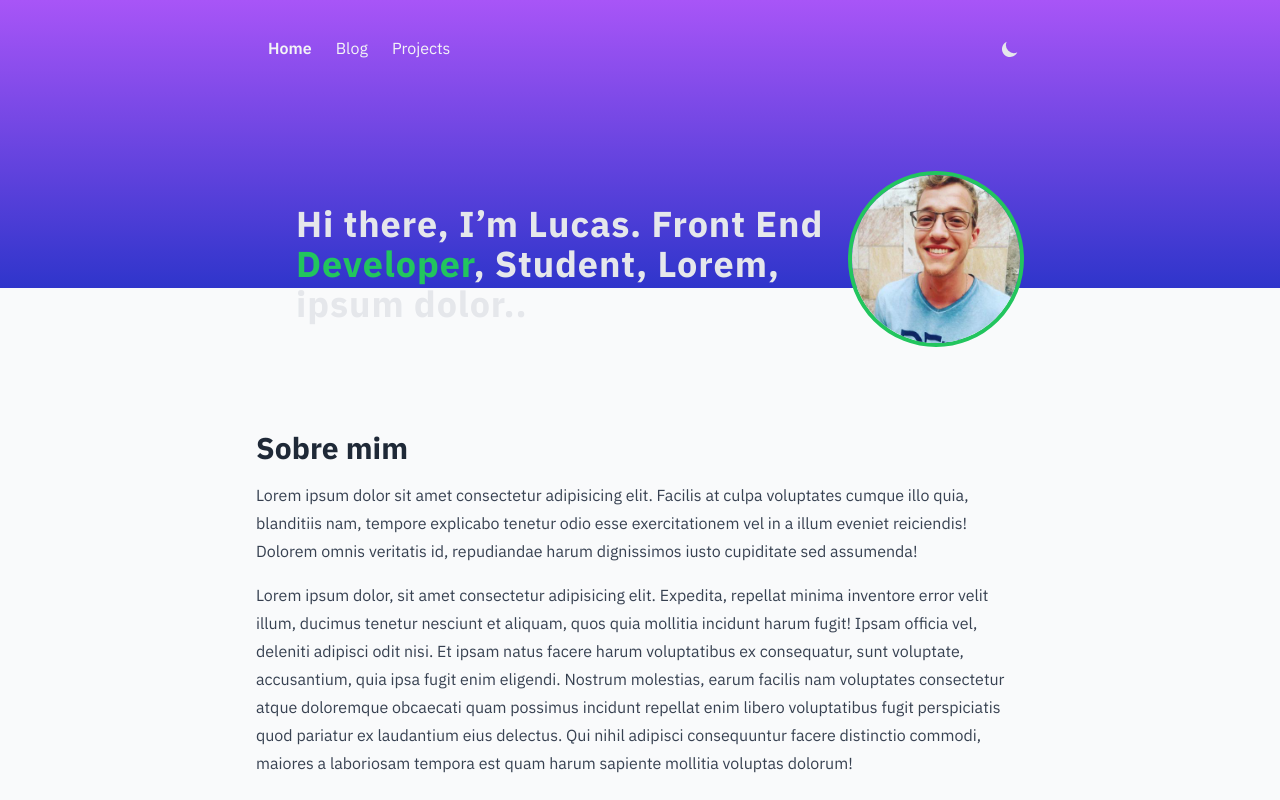
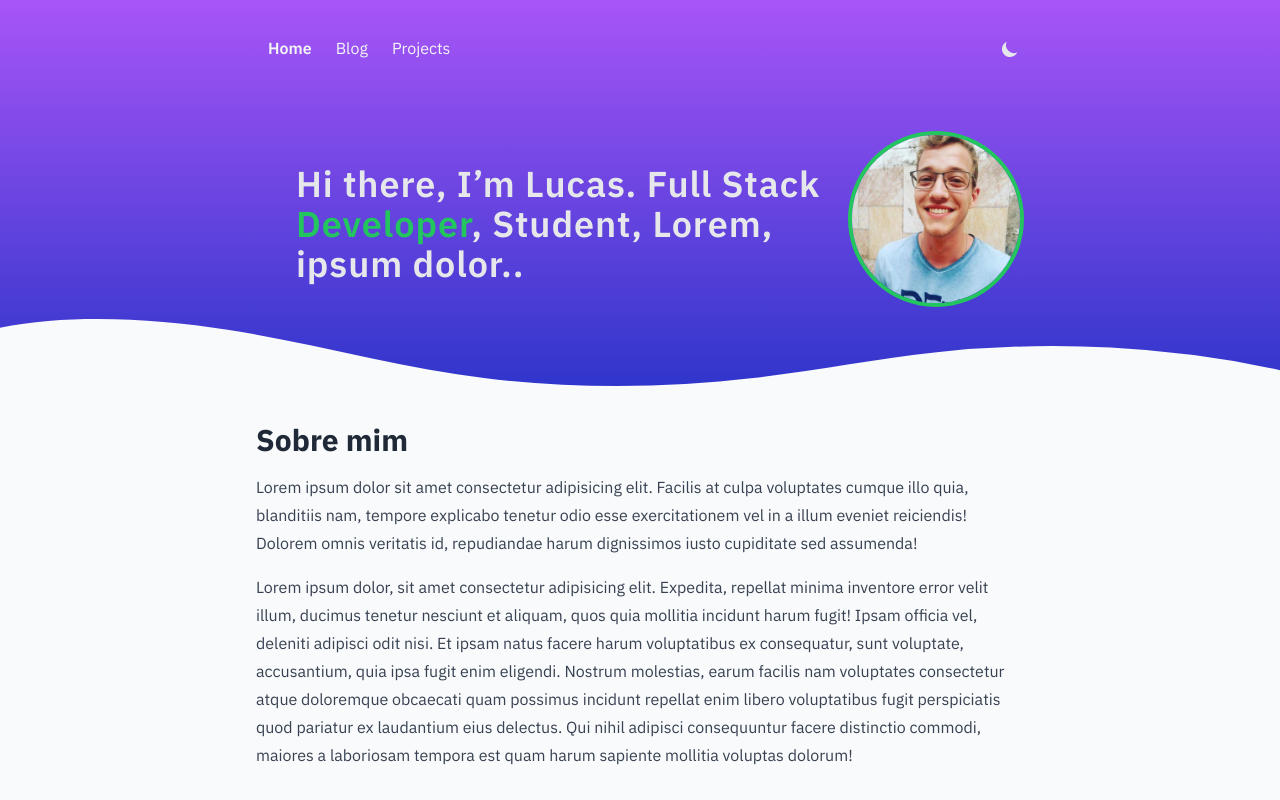
Before and after one commit to LucasMallmann/lucasmallmann, a Next.js app: page / in a window 1280 px wide. Shown: the top 800 px of the page. Built offline with nearby package versions, Linux system fonts and the light colour scheme.

Commit message:
fix wave

```diff
--- a/src/components/Header.tsx
+++ b/src/components/Header.tsx
@@ -36,7 +36,7 @@ const Header = () => {
   return (
     <div className={cn('px-8 z-10')}>
       <div className="max-w-3xl w-full mx-auto flex items-center pt-8 pb-8 sm:pb-16">
-        <nav className="flex items-center flex-1">
+        <nav className="flex items-center flex-1 space-x-2 sm:space-x-0">
           <NavItem href={'/'} text="Home" isHomePage={isHomePage} />
           <NavItem href={'/blog'} text="Blog" isHomePage={isHomePage} />
           <NavItem href={'/projects'} text="Projects" isHomePage={isHomePage} />
--- /dev/null
+++ b/src/components/Intro.tsx
@@ -0,0 +1,54 @@
+import classNames from 'classnames';
+import Image from 'next/image';
+import { motion } from 'framer-motion';
+
+const animationProps = {
+  hidden: {
+    y: '-18px',
+    opacity: 0,
+  },
+  visible: {
+    y: 0,
+    opacity: 1,
+    transition: {
+      delay: 0.4,
+    },
+  },
+};
+
+const Intro = () => {
+  return (
+    <div
+      className={classNames(
+        'flex flex-col items-center md:px-0 md:flex-row-reverse md:justify-between',
+        'max-w-3xl mx-auto'
+      )}
+    >
+      <motion.div initial="hidden" animate="visible" variants={animationProps}>
+        <div className="border-green-500 border-4 rounded-full relative w-44 h-44 dark:border-purple-500">
+          <Image
+            className="round-image"
+            alt="Lucas Mallmann"
+            src="/me.jpeg"
+            fill
+          />
+        </div>
+      </motion.div>
+      <motion.h1
+        className={classNames(
+          'text-2xl md:tracking-wide text-center sm:text-left',
+          'font-semibold text-gray-200 mt-4 md:ml-10 md:w-10/12 md:px-0 md:text-4xl'
+        )}
+        initial="hidden"
+        animate="visible"
+        variants={animationProps}
+      >
+        Hi there, I’m Lucas. Full Stack {` `}
+        <span className="text-green-500">Developer</span>, Student, Lorem, ipsum
+        dolor..
+      </motion.h1>
+    </div>
+  );
+};
+
+export default Intro;
--- a/src/components/Waves.tsx
+++ b/src/components/Waves.tsx
@@ -5,27 +5,16 @@ type Props = {
 };
 
 export default function Waves({ theme }) {
-  const fillColor = theme === 'dark' ? '#111827' : '#F9FAFB';
+  const fillColor = theme === 'dark' ? '#111827' : '#2F35CB';
 
   return (
-    <div
-      className="overflow-hidden w-full absolute bottom-0 right-0"
-      style={{ height: '90px' }}
-    >
-      <svg
-        preserveAspectRatio="none"
-        width="1440"
-        height="74"
-        viewBox="0 0 1440 74"
-        className="absolute w-106 bottom-0 bg-to-blue-400"
-        fill={fillColor}
-        style={{
-          left: '-3%',
-          right: '-3%',
-          minWidth: '600px',
-        }}
-      >
-        <path d="M456.464 0.0433865C277.158 -1.70575 0 50.0141 0 50.0141V74H1440V50.0141C1440 50.0141 1320.4 31.1925 1243.09 27.0276C1099.33 19.2816 1019.08 53.1981 875.138 50.0141C710.527 46.3727 621.108 1.64949 456.464 0.0433865Z" />
+    <div className="absolute w-full bottom-0">
+      <svg xmlns="http://www.w3.org/2000/svg" viewBox="0 0 1440 320">
+        <path
+          fill="#2F35CB"
+          fill-opacity="1"
+          d="M0,128L1440,224L1440,0L0,0Z"
+        ></path>
       </svg>
     </div>
   );
--- a/src/pages/_app.tsx
+++ b/src/pages/_app.tsx
@@ -1,6 +1,7 @@
 import 'styles/global.css';
 
-import React from 'react';
+import React, { ReactElement, ReactNode } from 'react';
+import { NextPage } from 'next';
 import { AppProps } from 'next/app';
 import Head from 'next/head';
 import { ThemeProvider } from 'next-themes';
@@ -19,7 +20,17 @@ import MDXComponents from 'components/MDXComponents';
  */
 import SEO from 'config/next-seo.config';
 
-const MyApp: React.FC<AppProps> = ({ Component, pageProps }) => {
+export type NextPageWithLayout<P = {}, IP = P> = NextPage<P, IP> & {
+  getLayout?: (page: ReactElement) => ReactNode;
+};
+
+type AppPropsWithLayout = AppProps & {
+  Component: NextPageWithLayout;
+};
+
+const MyApp = ({ Component, pageProps }: AppPropsWithLayout) => {
+  const getLayout = Component.getLayout ?? ((page) => page);
+
   return (
     <ThemeProvider attribute="class">
       <AnimateSharedLayout>
@@ -31,9 +42,7 @@ const MyApp: React.FC<AppProps> = ({ Component, pageProps }) => {
             />
           </Head>
           <DefaultSeo {...SEO} />
-          <Layout>
-            <Component {...pageProps} />
-          </Layout>
+          {getLayout(<Component {...pageProps} />)}
         </MDXProvider>
       </AnimateSharedLayout>
     </ThemeProvider>
--- a/src/pages/blog.tsx
+++ b/src/pages/blog.tsx
@@ -16,8 +16,6 @@ const description =
 export default function Blog(
   props: InferGetStaticPropsType<typeof getStaticProps>
 ) {
-  console.log(props.posts);
-
   return (
     <>
       <NextSeo
@@ -35,7 +33,7 @@ export default function Blog(
           <h1 className="text-3xl font-bold text-gray-800 dark:text-gray-100 my-4 tracking-tight md:text-5xl md:mt-4">
             Meu Blog pessoal
           </h1>
-          <p className='text-gray-800 dark:text-gray-100'>
+          <p className="text-gray-800 dark:text-gray-100">
             Lorem ipsum dolor sit amet consectetur adipisicing elit. Odio
             quisquam vel omnis quo consectetur maiores id doloremque enim vero?
             Recusandae hic ipsa autem inventore reiciendis id magnam iusto, quae
--- a/src/pages/index.tsx
+++ b/src/pages/index.tsx
@@ -1,6 +1,7 @@
 import { useTheme } from 'next-themes';
 import Image from 'next/image';
 import { motion } from 'framer-motion';
+import classNames from 'classnames';
 
 /**
  * Components
@@ -9,63 +10,19 @@ import Waves from 'components/Waves';
 import FadeInWhenVisible from 'components/FadeInWhenVisible';
 import Techs from 'components/Techs';
 import Work from 'components/Work';
-import classNames from 'classnames';
 
-const animationProps = {
-  hidden: {
-    y: '-18px',
-    opacity: 0,
-  },
-  visible: {
-    y: 0,
-    opacity: 1,
-    transition: {
-      delay: 0.4,
-    },
-  },
-};
+import { NextPageWithLayout } from './_app';
+import Header from 'components/Header';
+import Footer from 'components/Footer';
+import Intro from 'components/Intro';
 
-export default function Home() {
+const Home: NextPageWithLayout = () => {
   const { theme } = useTheme();
 
   return (
-    <main className="overflow-hidden">
-      <div
-        className={classNames(
-          'h-72 w-full z-0 bg-gradient-to-b',
-          'from-purple-500 to-purple-800 dark:from-gray-950 dark:via-gray-800 dark:to-gray-700',
-          'absolute inset-0 z-0'
-        )}
-      ></div>
-
-      <div className="flex flex-col max-w-3xl mx-auto relative z-10 mt-10 md:p-0">
-        <div className="flex flex-col items-center px-8 md:px-0 md:flex-row-reverse md:justify-between">
-          <motion.div
-            initial="hidden"
-            animate="visible"
-            variants={animationProps}
-          >
-            <div className="border-green-500 border-4 rounded-full relative w-44 h-44 dark:border-purple-500">
-              <Image
-                className="round-image"
-                alt="Lucas Mallmann"
-                src="/me.jpeg"
-                fill
-              />
-            </div>
-          </motion.div>
-          <motion.h1
-            className="text-2xl relative md:tracking-wide font-bold text-gray-800 md:text-gray-200 mt-4 dark:text-gray-100 md:ml-10 md:w-10/12 md:px-0 md:text-4xl"
-            initial="hidden"
-            animate="visible"
-            variants={animationProps}
-          >
-            Hi there, I’m Lucas. Front End{' '}
-            <span className="text-green-500">Developer</span>, Student, Lorem,
-            ipsum dolor..
-          </motion.h1>
-        </div>
-        <section className="mt-4 md:mt-16 px-8 md:px-0">
+    <main className="overflow-hidden px-8">
+      <div className="flex flex-col max-w-3xl mx-auto z-10 md:p-0">
+        <section className="mt-4 px-8 md:px-0">
           <motion.h1
             className="text-3xl leading-8 font-bold text-gray-800 mt-6 dark:text-gray-300"
             initial="hidden"
@@ -252,4 +209,37 @@ export default function Home() {
       </div>
     </main>
   );
-}
+};
+
+Home.getLayout = (page) => {
+  return (
+    <>
+      <div
+        className={classNames(
+          'z bg-gradient-to-b relative',
+          'from-purple-500 to-purple-800 dark:from-gray-950 dark:via-gray-800 dark:to-gray-700 pb-20'
+        )}
+      >
+        <Header />
+        <Intro />
+        <div className="custom-shape-divider-bottom-1672704025">
+          <svg
+            data-name="Layer 1"
+            xmlns="http://www.w3.org/2000/svg"
+            viewBox="0 0 1200 120"
+            preserveAspectRatio="none"
+          >
+            <path
+              d="M321.39,56.44c58-10.79,114.16-30.13,172-41.86,82.39-16.72,168.19-17.73,250.45-.39C823.78,31,906.67,72,985.66,92.83c70.05,18.48,146.53,26.09,214.34,3V0H0V27.35A600.21,600.21,0,0,0,321.39,56.44Z"
+              className="shape-fill fill-gray-50 dark:fill-gray-900"
+            />
+          </svg>
+        </div>
+      </div>
+      {page}
+      <Footer />
+    </>
+  );
+};
+
+export default Home;
--- a/src/styles/global.css
+++ b/src/styles/global.css
@@ -219,14 +219,19 @@ input[type="email"] {
   border-radius: 50%;
 }
 
-.intro::after {
-  background-image: url(https://www.inkdrop.app/section-separator.svg/section-separator.svg);
-  background-size: cover;
-  content: "";
+.custom-shape-divider-bottom-1672704025 {
+  position: absolute;
+  bottom: 0;
+  left: 0;
+  width: 100%;
+  overflow: hidden;
+  line-height: 0;
+  transform: rotate(180deg);
+}
+
+.custom-shape-divider-bottom-1672704025 svg {
+  position: relative;
   display: block;
-  margin-left: -48px;
-  padding-bottom: calc(11.546% + 6px);
-  position: relative;
-  z-index: 0;
-  bottom: 0;
+  width: calc(100% + 1.3px);
+  height: 74px;
 }
```
Also changed, not shown: public/static/icons/wave.svg (added).
